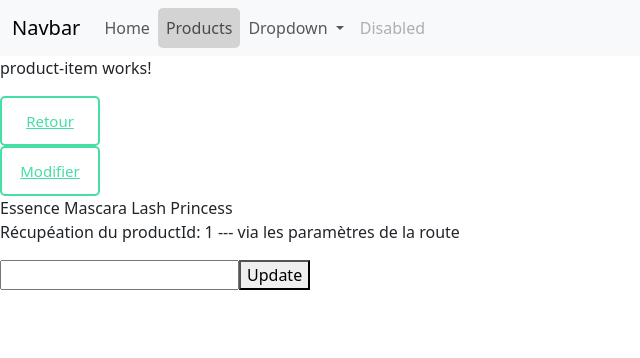
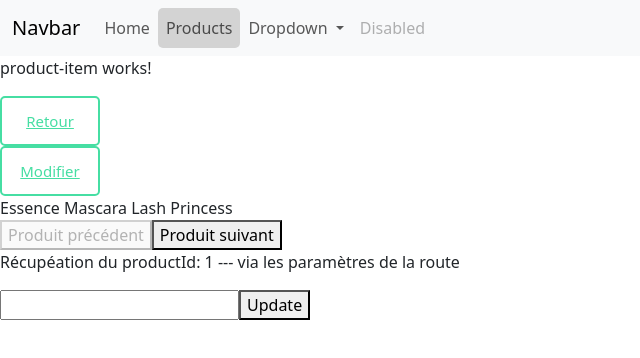
Before and after one commit to jlavie/router-app, an Angular app: page /products/1/update in a window 1280 px wide. Shown: the top 358 px of the page, without its empty margins (0-640 px from the left). Built offline with nearby package versions, Linux system fonts and the light colour scheme.

Commit message:
add next prev navigation on products. configuration with array index

```diff
--- a/src/app/products/product-item/product-item.component.html
+++ b/src/app/products/product-item/product-item.component.html
@@ -3,4 +3,17 @@
 <a class="button" routerLink="update">Modifier</a>
 
 {{ product()?.title }}
+<div class="products-navigation">
+    <button
+    [disabled]="!previousProductId()"
+    (click)="navigateToProduct(previousProductId())">
+    Produit précédent
+  </button>
+
+  <button
+    [disabled]="!nextProductId()"
+    (click)="navigateToProduct(nextProductId())">
+    Produit suivant
+  </button>
+</div>
 <router-outlet />
--- a/src/app/products/product-item/product-item.component.ts
+++ b/src/app/products/product-item/product-item.component.ts
@@ -1,6 +1,6 @@
 import { Component, computed, effect, inject, input } from '@angular/core';
 import { ProductsService } from '../products.service';
-import { RouterLink, RouterOutlet } from "@angular/router";
+import { Router, RouterLink, RouterOutlet } from "@angular/router";
 
 @Component({
   selector: 'app-product-item',
@@ -9,11 +9,31 @@ import { RouterLink, RouterOutlet } from "@angular/router";
   styleUrl: './product-item.component.scss'
 })
 export class ProductItemComponent {
-  productId = input.required<number>();
+  productId = input.required();
   private productsService = inject(ProductsService);
+  private router = inject(Router);
 
   product = computed(() => this.productsService.products.find(p => p.id == this.productId()))
+  products = this.productsService.products;
 
+  currentIndex = computed(() => {
+    const id = this.productId();
+    // Trouve l'index dans products
+    return this.products.findIndex(p => p.id == id);
+  });
+
+  previousIndex = computed(() => this.currentIndex() > 0 ? this.currentIndex() - 1 : -1);
+  nextIndex = computed(() => this.currentIndex() < this.products.length - 1 ? this.currentIndex() + 1 : -1);
+
+  previousProductId = computed(() => this.previousIndex() >= 0 ? this.products[this.previousIndex()].id : null);
+  nextProductId = computed(() => this.nextIndex() >= 0 ? this.products[this.nextIndex()].id : null);
+
+  navigateToProduct(id: any) {
+    if(id !== null) {
+      // Navigation sans rechargement, Angular gère le routing SPA
+      this.router.navigate(['/products', id]);
+    }
+  }
   // constructor() {
   //   effect(() => {
   //     console.log('productId:', this.productId());
```
